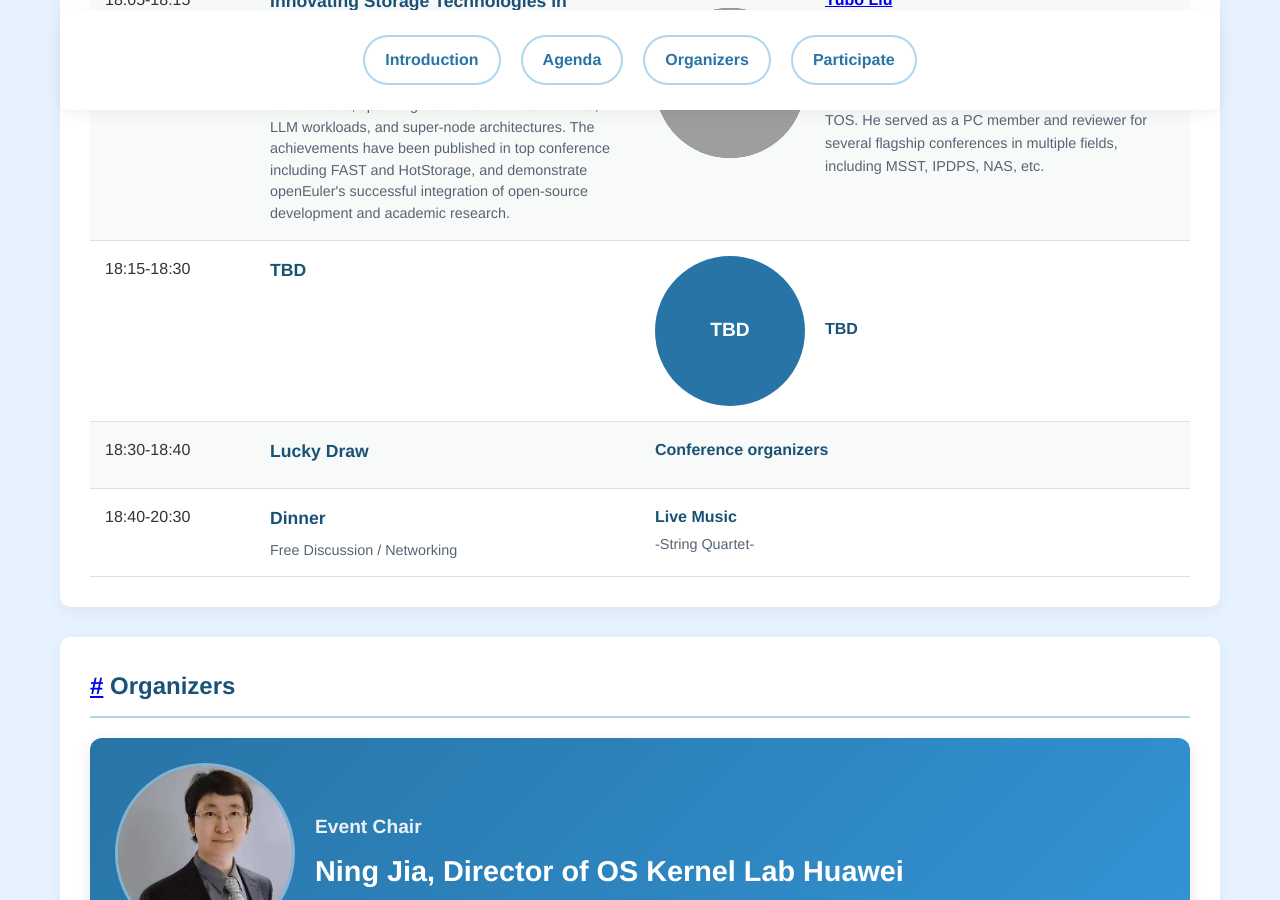
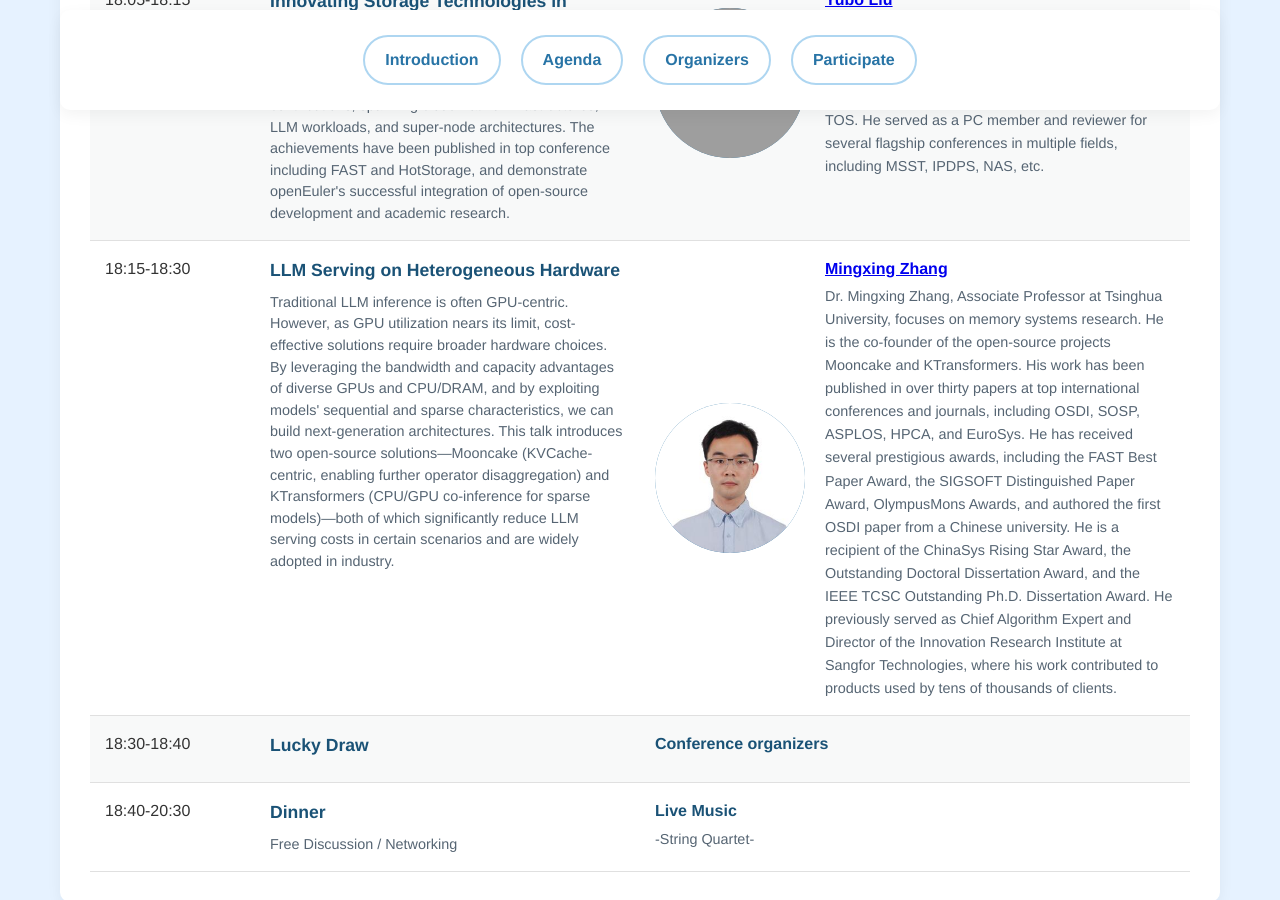
Before and after one commit to os-storage/os-storage.github.io, a Jekyll site: the page built from events/hw-sosp25.html, in a window 1280 px wide and 900 px high, scrolled down 1480 px. Built offline with Jekyll 4.4.1, drawn with Linux system fonts in a browser that asks for light colours.

Commit message:
Update hw-sosp25.html add mingxing zhang

```diff
--- a/events/hw-sosp25.html
+++ b/events/hw-sosp25.html
@@ -421,17 +421,19 @@ Agenda
             <tr>
                 <td>18:15-18:30</td>
                 <td>
-                    <div class="speech-title">TBD</div>
-                    <div class="speech-desc"> </div>
+                    <div class="speech-title">LLM Serving on Heterogeneous Hardware</div>
+                    <div class="speech-desc">Traditional LLM inference is often GPU-centric. However, as GPU utilization nears its limit, cost-effective solutions require broader hardware choices. By leveraging the bandwidth and capacity advantages of diverse GPUs and CPU/DRAM, and by exploiting models' sequential and sparse characteristics, we can build next-generation architectures.
+                        This talk introduces two open-source solutions—Mooncake (KVCache-centric, enabling further operator disaggregation) and KTransformers (CPU/GPU co-inference for sparse models)—both of which significantly reduce LLM serving costs in certain scenarios and are widely adopted in industry.</div>
                 </td>
                 <td>
                     <div class="speaker-info">
                         <div class="speaker-avatar">
-                            <div class="avatar-placeholder">TBD</div>
+                            <img src="https://os-storage.github.io/events/sosp-img/mingxing.jpg" class="avatar-placeholder" alt="Yubo">
                         </div>
                         <div class="speaker-details">
-                            <div class="speaker-name">TBD</div>
-                            <div class="speaker-org"> </div>
+                            <div class="speaker-name"><a href="https://madsys.cs.tsinghua.edu.cn/~zhangmx/">Mingxing Zhang</a></div>
+                            <div class="speaker-org">Dr. Mingxing Zhang, Associate Professor at Tsinghua University, focuses on memory systems research. He is the co-founder of the open-source projects Mooncake and KTransformers. His work has been published in over thirty papers at top international conferences and journals, including OSDI, SOSP, ASPLOS, HPCA, and EuroSys.
+                                He has received several prestigious awards, including the FAST Best Paper Award, the SIGSOFT Distinguished Paper Award, OlympusMons Awards, and authored the first OSDI paper from a Chinese university. He is a recipient of the ChinaSys Rising Star Award, the Outstanding Doctoral Dissertation Award, and the IEEE TCSC Outstanding Ph.D. Dissertation Award. He previously served as Chief Algorithm Expert and Director of the Innovation Research Institute at Sangfor Technologies, where his work contributed to products used by tens of thousands of clients.</div>
                         </div>
                     </div>
                 </td>
```
